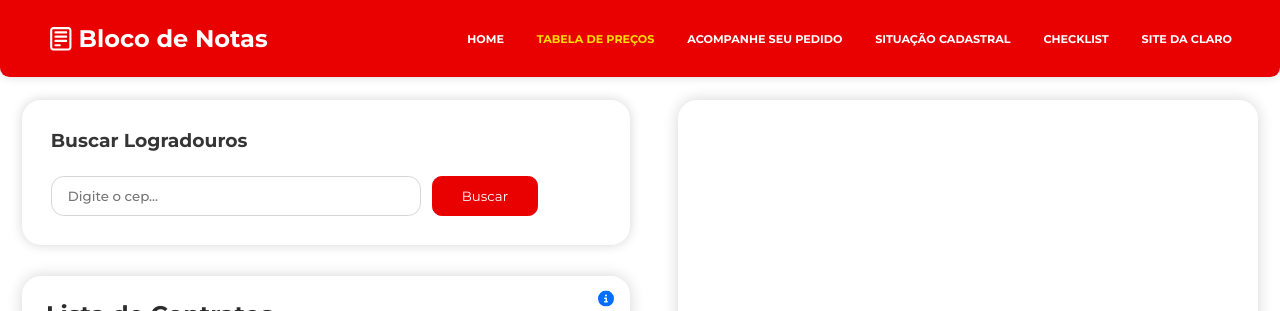
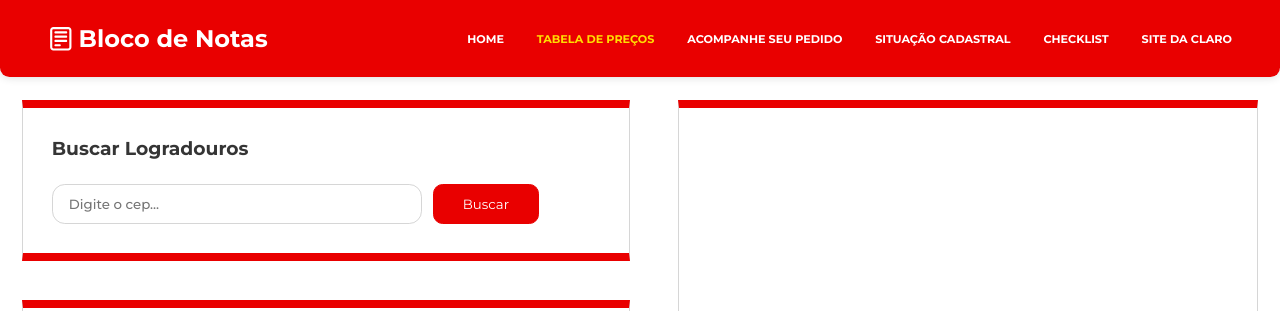
Before and after one commit to victorsz08/blocodenotas, a React (Vite) app: page / in a window 1280 px wide. Shown: the top 311 px of the page. Built offline with nearby package versions, Linux system fonts and the light colour scheme; no server answers.

Commit message:
Ajustes no Layout da page

```diff
--- a/src/components/Note/index.tsx
+++ b/src/components/Note/index.tsx
@@ -10,6 +10,6 @@ export default function Note() {
 
     return (
     <textarea value={value} onChange={e => setValue(e.target.value)}
-    style={{ height: '48.5rem', width: '580px', resize: 'none', color: '#3f3f3f',
-        fontWeight: '600', border: 'none',boxShadow: '0 0 15px #d6d6d6' , padding:'1.2rem', fontSize: '.9rem', borderRadius: '1.2rem'}}/>
+    style={{ height: '50rem', width: '580px', resize: 'none', color: '#3f3f3f',
+        fontWeight: '600', border: '1px solid #d6d6d6', outline:"0", borderTop: "8px solid #e90000",borderBottom: "8px solid #e90000", padding:'1.2rem', fontSize: '.9rem'}}/>
 )}
--- a/src/components/SearchCep/search.module.css
+++ b/src/components/SearchCep/search.module.css
@@ -1,10 +1,11 @@
 .search_cep_container {
     background-color: #fff;
     padding: 1.8rem;
-    border-radius: 1.2rem;
     max-height: 320px;
     width: 38rem;
-    box-shadow: 0 0 12px #d6d6d6;
+    border: 1px solid #d6d6d6;
+    border-top: 8px solid #e90000;
+    border-bottom: 8px solid #e90000;
 }
 
 .title {
--- a/src/components/Todo/todo.module.css
+++ b/src/components/Todo/todo.module.css
@@ -1,9 +1,10 @@
 .todo_container {
     padding: 1.5rem;
-    box-shadow: 0 0 15px #D6D6D6;
+    border: 1px solid #d6d6d6;
+    border-top: 8px solid #e90000;
+    border-bottom: 8px solid #e90000;
     width: 38rem;
     height: 600px;
-    border-radius: 1.2rem;
     max-height: 600px;
     color: #2c2c2c;
     overflow-y: scroll;
```
